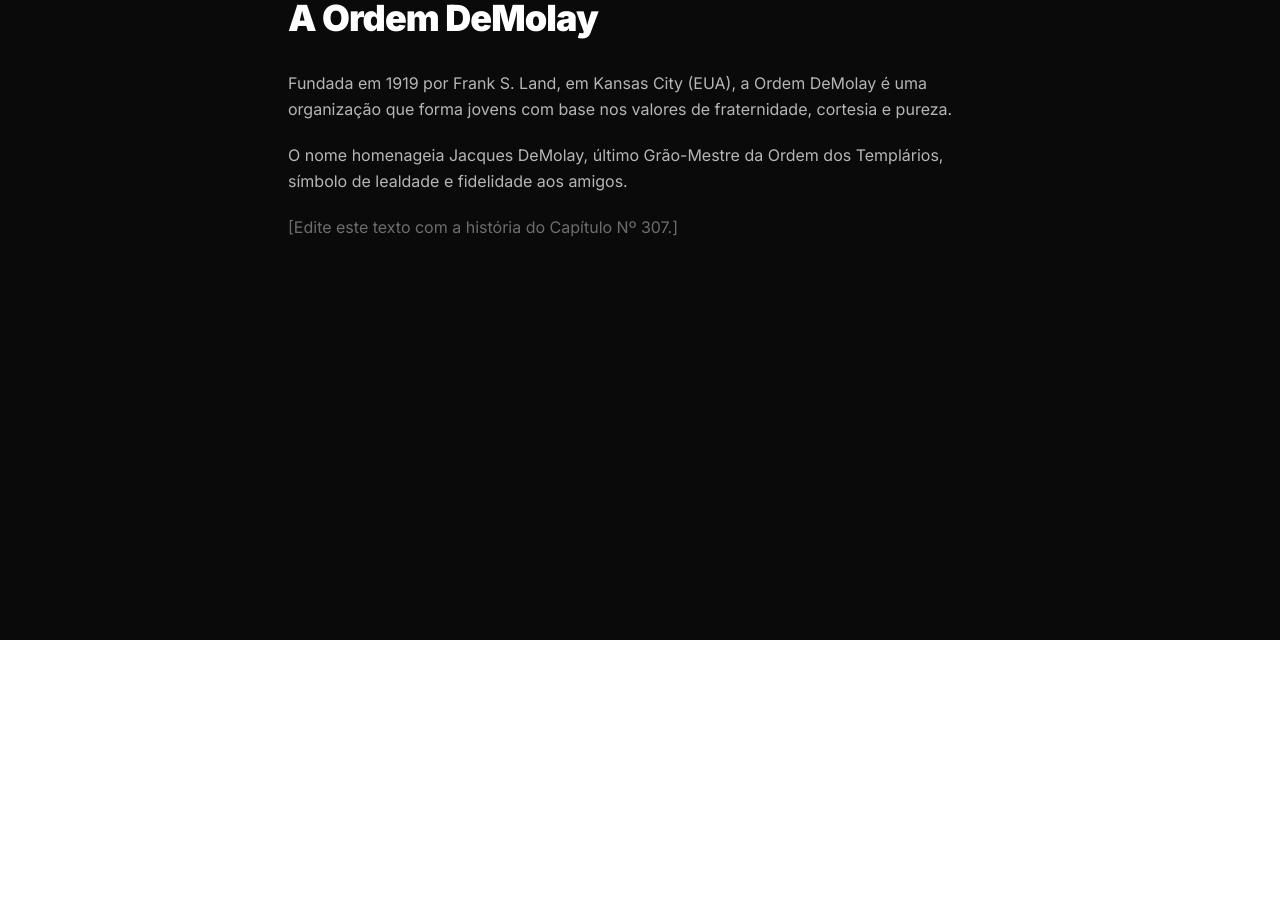
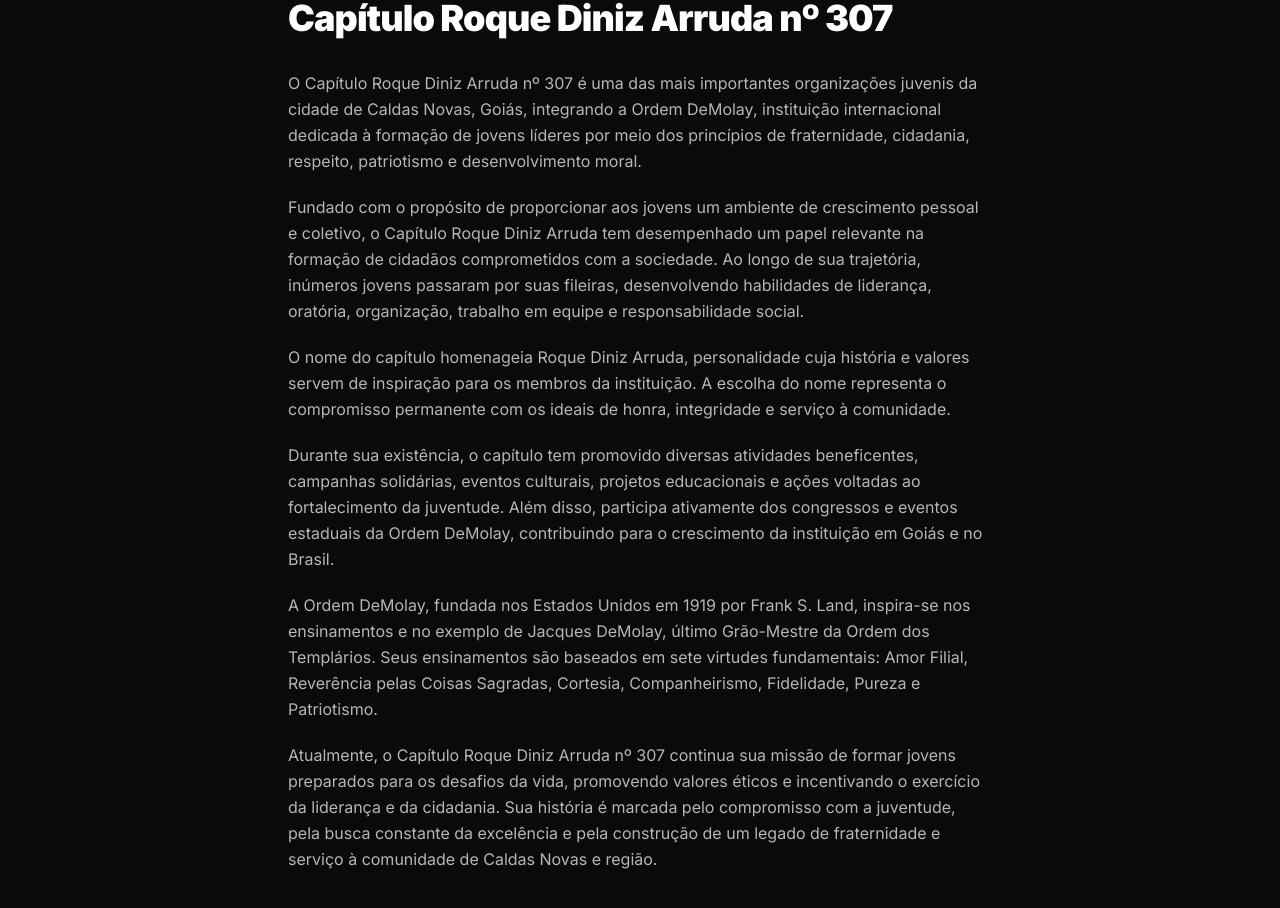
Before and after one commit to roquedinizarruda307/roquedinizarruda307.github.io, a Next.js app: page /historia in a window 1280 px wide. Shown: the part 160-1068 px from the top of the page. Before the commit the page ends 800 px from the top, so only its background shows below. Built offline with nearby package versions, Linux system fonts and the light colour scheme.

Commit message:
História: texto do Capítulo Roque Diniz Arruda nº 307

```diff
--- a/app/(site)/historia/page.tsx
+++ b/app/(site)/historia/page.tsx
@@ -6,20 +6,44 @@
       <PublicNav />
       <main className="max-w-3xl mx-auto px-8 py-16 text-white">
         <p className="text-xs font-bold tracking-widest uppercase mb-3" style={{ color: '#c0392b' }}>Nossa História</p>
-        <h1 className="text-4xl font-black tracking-tight mb-8">A Ordem DeMolay</h1>
+        <h1 className="text-4xl font-black tracking-tight mb-8">Capítulo Roque Diniz Arruda nº 307</h1>
         <div className="space-y-5 text-base leading-relaxed" style={{ color: 'rgba(255,255,255,0.7)' }}>
           <p>
-            Fundada em 1919 por Frank S. Land, em Kansas City (EUA), a Ordem DeMolay é uma
-            organização que forma jovens com base nos valores de fraternidade, cortesia e pureza.
+            O Capítulo Roque Diniz Arruda nº 307 é uma das mais importantes organizações juvenis
+            da cidade de Caldas Novas, Goiás, integrando a Ordem DeMolay, instituição internacional
+            dedicada à formação de jovens líderes por meio dos princípios de fraternidade, cidadania,
+            respeito, patriotismo e desenvolvimento moral.
           </p>
           <p>
-            O nome homenageia Jacques DeMolay, último Grão-Mestre da Ordem dos Templários,
-            símbolo de lealdade e fidelidade aos amigos.
+            Fundado com o propósito de proporcionar aos jovens um ambiente de crescimento pessoal e
+            coletivo, o Capítulo Roque Diniz Arruda tem desempenhado um papel relevante na formação de
+            cidadãos comprometidos com a sociedade. Ao longo de sua trajetória, inúmeros jovens passaram
+            por suas fileiras, desenvolvendo habilidades de liderança, oratória, organização, trabalho
+            em equipe e responsabilidade social.
           </p>
           <p>
-            <span style={{ color: 'rgba(255,255,255,0.4)' }}>
-              [Edite este texto com a história do Capítulo Nº 307.]
-            </span>
+            O nome do capítulo homenageia Roque Diniz Arruda, personalidade cuja história e valores
+            servem de inspiração para os membros da instituição. A escolha do nome representa o
+            compromisso permanente com os ideais de honra, integridade e serviço à comunidade.
+          </p>
+          <p>
+            Durante sua existência, o capítulo tem promovido diversas atividades beneficentes,
+            campanhas solidárias, eventos culturais, projetos educacionais e ações voltadas ao
+            fortalecimento da juventude. Além disso, participa ativamente dos congressos e eventos
+            estaduais da Ordem DeMolay, contribuindo para o crescimento da instituição em Goiás e no Brasil.
+          </p>
+          <p>
+            A Ordem DeMolay, fundada nos Estados Unidos em 1919 por Frank S. Land, inspira-se nos
+            ensinamentos e no exemplo de Jacques DeMolay, último Grão-Mestre da Ordem dos Templários.
+            Seus ensinamentos são baseados em sete virtudes fundamentais: Amor Filial, Reverência pelas
+            Coisas Sagradas, Cortesia, Companheirismo, Fidelidade, Pureza e Patriotismo.
+          </p>
+          <p>
+            Atualmente, o Capítulo Roque Diniz Arruda nº 307 continua sua missão de formar jovens
+            preparados para os desafios da vida, promovendo valores éticos e incentivando o exercício
+            da liderança e da cidadania. Sua história é marcada pelo compromisso com a juventude, pela
+            busca constante da excelência e pela construção de um legado de fraternidade e serviço à
+            comunidade de Caldas Novas e região.
           </p>
         </div>
       </main>
```
